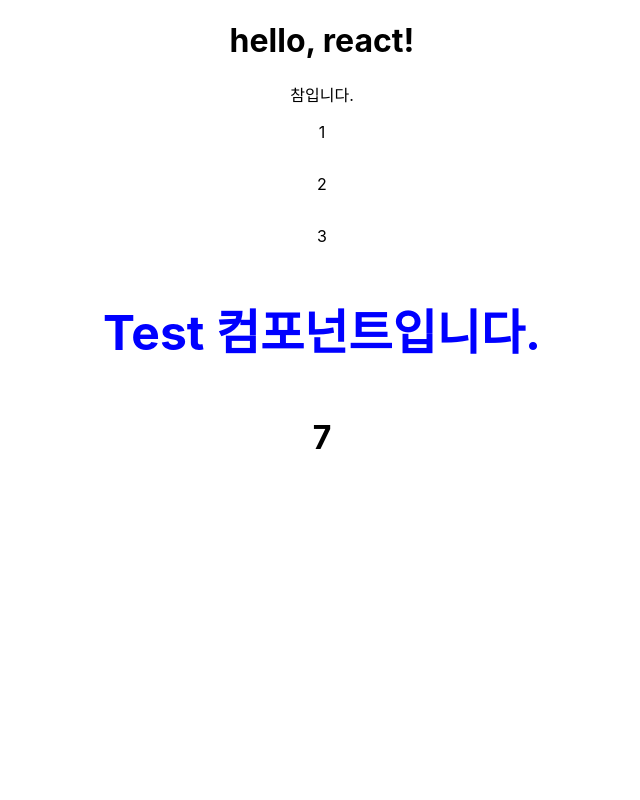
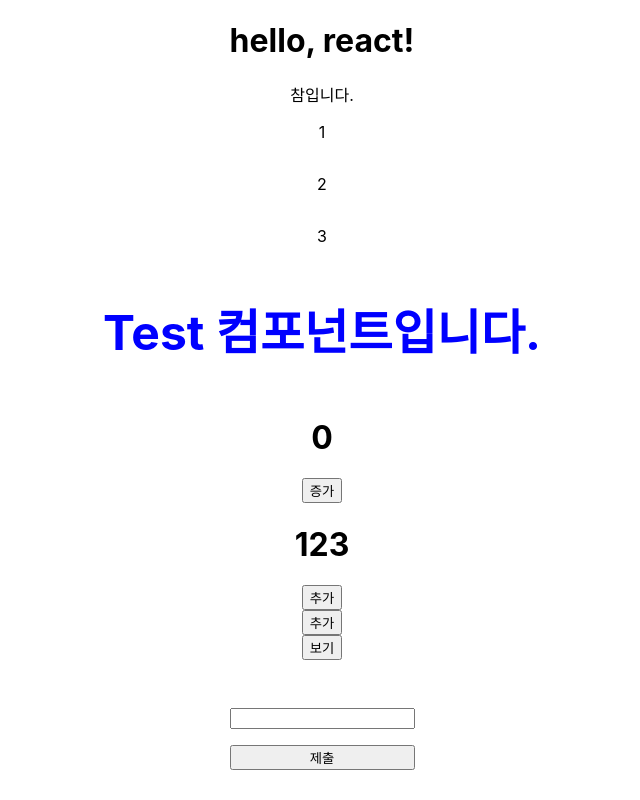
Before and after one commit to ParkAsher/MERN-Community, a React (Create React App) app in the folder client/: page / in a window 1280 px wide. Shown: the whole page, without its empty margins (318-958 px from the left). Built offline with nearby package versions, Linux system fonts and the light colour scheme.

Commit message:
useState study

```diff
--- a/client/src/Test.js
+++ b/client/src/Test.js
@@ -1,4 +1,4 @@
-import React, { Fragment } from 'react'
+import React, { Fragment, useState } from 'react'
 
 
 /*
@@ -16,13 +16,82 @@ function Test() {
         3. css, style : {{}} + object / js에서 ; 은 종결자를 의미하므로 사용하지 않는다
     */
 
-    const Temp = 7;
+    const [Temp, setTemp] = useState(0);
+    /*
+        1. 첫번째 인자 : 변수의 이름
+        2. 두번째 인자 : State를 바꿔주는 함수
+        3. useState 함수 인자 : State의 초기 Type, 값
+
+        state의 값이 바뀌어도 화면을 재 랜더링(새로고침) 시킬 필요가 없다.
+
+        1. state의 값을 바꿀때는 항상 setState 사용!
+        2. setstate를 html 태그의 on 속성 호출 : function(){}
+    */
+
+    const [Temp2, setTemp2] = useState([1, 2, 3]);
+    /*
+        배열에 값을 추가할떄는 새로운 배열을 생성하는 방식으로.
+    */
+    const [Temp3, setTemp3] = useState([]);
+    const [Number, setNumber] = useState(0);
+
+    const [Temp4, setTemp4] = useState(false);
+
+    /*
+        state를 사용하여 input 태그 관리.
+    */
+    const [Content, setContent] = useState("");
+    /*
+        간략한 커뮤니티 기능
+    */
+    const [ContentList, setContentList] = useState([]);
+
+    const onSubmit = () => {
+        let tempArr = [...ContentList]
+        tempArr.push(Content);
+        setContentList([...tempArr]);
+        setContent("");
+    }
 
 
     return (
         <Fragment>
             <h1 className='test' style={{ fontSize: "3rem" }}>Test 컴포넌트입니다.</h1>
             <h1>{Temp}</h1>
+            <button onClick={() => setTemp(Temp + 1)}>증가</button>
+            <h1>{Temp2}</h1>
+            <button onClick={() => { let arr = []; arr = [...Temp2]; arr.push(4); setTemp2([...arr]); }}>추가</button>
+
+            {
+                Temp3.map((element, idx) => {
+                    return <p key={idx}>{element}</p>
+                })
+            }
+            <button onClick={() => { let arr = []; arr = [...Temp3]; arr.push(Number); setNumber(Number + 1); setTemp3([...arr]); }}>추가</button>
+
+            {
+                /*
+                    Temp4의 값이 참이면 <h1> 태그를 보여주고,
+                    Temp4의 값이 거짓이면, <h1> 태그를 숨겨주는 역할
+                    btn 클릭할때마다 Temp4의 값이 !
+                */
+                Temp4 ? <h1 className='test'>Test 컴포넌트 입니다.</h1> : null
+            }
+            <button onClick={() => { setTemp4(!Temp4) }}>{Temp4 ? "숨기기" : "보기"}</button>
+
+            <div style={{ display: "flex", flexDirection: "column", allignItems: "center", marginTop: "3rem", }}>
+
+                {ContentList.map((content, idx) => {
+                    return (
+                        <div key={idx} style={{ width: "100%", marginLeft: "1rem", }}>
+                            내용 : {content}
+                        </div>
+                    );
+                })}
+                <input type="text" value={Content} onChange={(event) => { setContent(event.currentTarget.value) }}></input>
+                <button onClick={() => { onSubmit() }} style={{ marginTop: "1rem" }}>제출</button>
+            </div>
+
         </Fragment>
     )
 }
```
